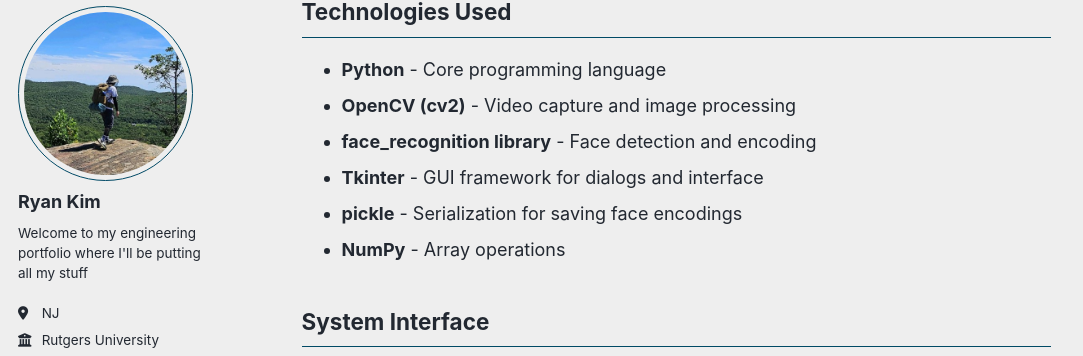
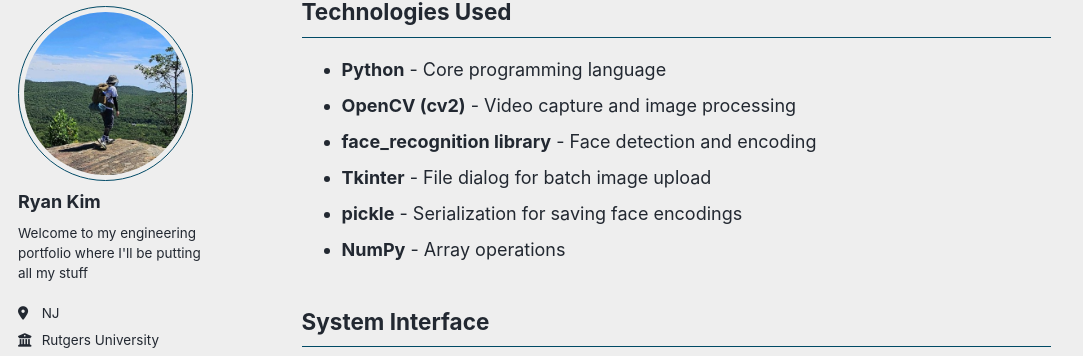
Before and after one commit to Rkydin/rkydin.github.io, a Jekyll site: the page built from _portfolio/face-recognition.md, in a window 1280 px wide and 900 px high, scrolled down 2319 px. Shown: the part 93-449 px from the top of the window, without its empty margins (0-1083 px from the left). Built offline with Jekyll 4.4.1, drawn with Linux system fonts in a browser that asks for light colours; a script that is not in the unit is left out.

Commit message:
Update face-recognition.md

```diff
--- a/_portfolio/face-recognition.md
+++ b/_portfolio/face-recognition.md
@@ -67,7 +67,7 @@ Developed a desktop face recognition application in Python that can enroll new u
 * **Python** - Core programming language
 * **OpenCV (cv2)** - Video capture and image processing
 * **face_recognition library** - Face detection and encoding
-* **Tkinter** - GUI framework for dialogs and interface
+* **Tkinter** - File dialog for batch image upload
 * **pickle** - Serialization for saving face encodings
 * **NumPy** - Array operations
 
```
